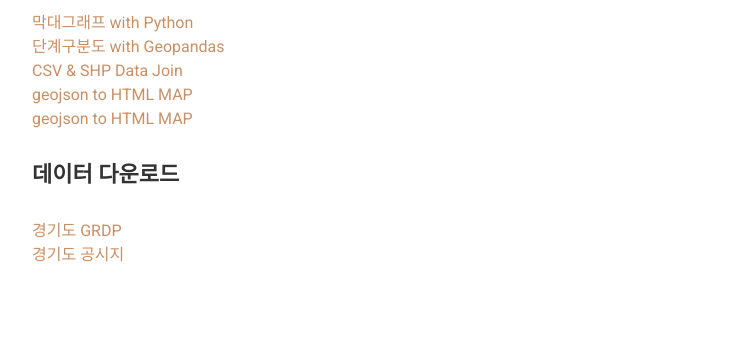
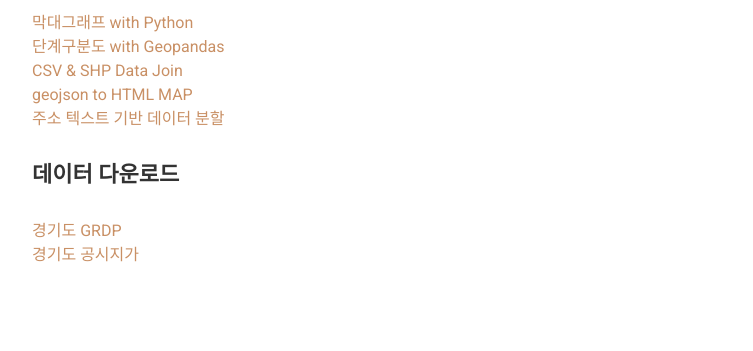
Before and after one commit to jinuew/SICM2002-6, a Jekyll site: the page built from projects/proj-4.md, in a window 1280 px wide. Shown: the part 794-1145 px from the top of the page, without its empty margins (263-1016 px from the left). Built offline with Jekyll 4.4.1, drawn with Linux system fonts in a browser that asks for light colours; nearby versions of some CDN libraries; our own code applies the rules of GitHub Pages for plain Markdown files.

Commit message:
Update proj-4.md

```diff
--- a/projects/proj-4.md
+++ b/projects/proj-4.md
@@ -22,9 +22,8 @@
 [단계구분도 with Geopandas](https://github.com/jinuew/sicm2002-6/blob/main/assets/Code/GRDP단계구분도.ipynb)<br>
 [CSV & SHP Data Join](https://github.com/jinuew/sicm2002-6/blob/main/assets/Code/shp와csv조인.ipynb)<br>
 [geojson to HTML MAP](https://github.com/jinuew/sicm2002-6/blob/main/assets/Code/Geojson_to_html.ipynb)<br>
-[geojson to HTML MAP](https://github.com/jinuew/sicm2002-6/blob/main/assets/Code/Geojson_to_html.ipynb)<br>
-
+[주소 텍스트 기반 데이터 분할](https://github.com/jinuew/sicm2002-6/blob/main/assets/Code/주소기반데이터분할.ipynb)
 
 #### 데이터 다운로드
 [경기도 GRDP](https://github.com/jinuew/sicm2002-6/raw/main/assets/Data/경기도GRDP.xlsx)<br>
-[경기도 공시지](https://github.com/jinuew/sicm2002-6/raw/main/assets/Data/공시지가.zip)<br>
+[경기도 공시지가](https://github.com/jinuew/sicm2002-6/raw/main/assets/Data/공시지가.zip)<br>
```
